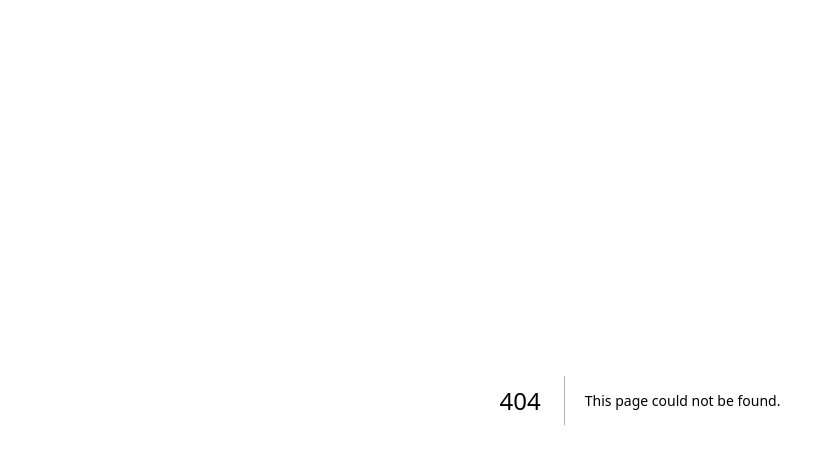
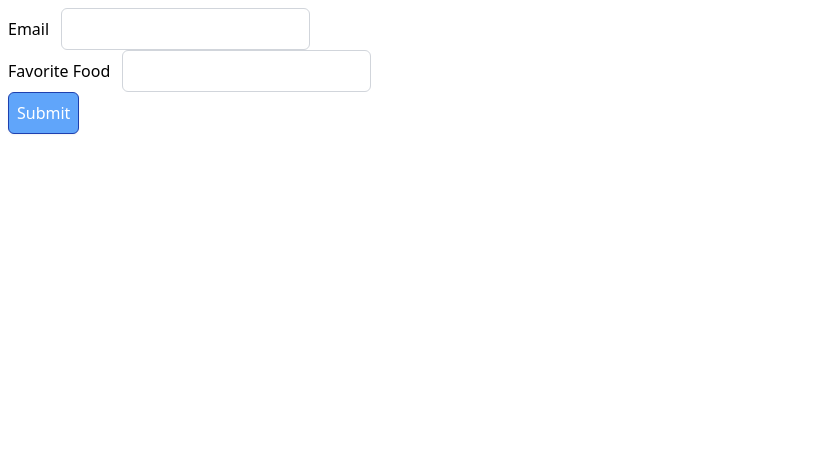
Before and after one commit to dallonf/react-hook-form-examples, a Next.js app: page /04-first-react-hook-form in a window 1280 px wide. Before the commit this address had no page. Shown: the top 464 px of the page, without its empty margins (0-835 px from the left). Built offline with nearby package versions, Linux system fonts and the light colour scheme.

Commit message:
Basic Hook Form

```diff
--- a/package.json
+++ b/package.json
@@ -20,6 +20,7 @@
     "postcss": "8.4.25",
     "react": "18.2.0",
     "react-dom": "18.2.0",
+    "react-hook-form": "^6.15.8",
     "tailwind-merge": "^1.13.2",
     "tailwindcss": "3.3.2",
     "typescript": "5.1.6"
--- a/src/pages/02-basic-form-validation.tsx
+++ b/src/pages/02-basic-form-validation.tsx
@@ -1,5 +1,6 @@
 import { Button } from "@/components/Button";
 import { Input } from "@/components/Input";
+import { EMAIL_REGEX } from "@/utils/validation";
 import clsx from "clsx";
 import { useState } from "react";
 
@@ -7,8 +8,6 @@ interface FormState {
   email: string;
   favoriteFood: string;
 }
-
-const EMAIL_REGEX = /^[A-Z0-9._%+-]+@[A-Z0-9.-]+\.[A-Z]{2,}$/i;
 
 export default function BasicFormPage() {
   const [formState, setFormState] = useState<FormState>({
--- a/src/pages/03-basic-form-performance.tsx
+++ b/src/pages/03-basic-form-performance.tsx
@@ -1,5 +1,6 @@
 import { Button } from "@/components/Button";
 import { Input } from "@/components/Input";
+import { findFirstNPrimes } from "@/utils/primes";
 import { useState } from "react";
 
 interface FormState {
@@ -55,21 +56,3 @@ export default function BasicFormPage() {
     </main>
   );
 }
-
-function findFirstNPrimes(n: number): number[] {
-  const primes = [];
-  let currentNumber = 2;
-  while (primes.length < n) {
-    if (isPrime(currentNumber)) primes.push(currentNumber);
-    currentNumber++;
-  }
-  return primes;
-}
-
-function isPrime(n: number): boolean {
-  if (n % 1 !== 0) return false; // only integers can be prime
-  for (let possibleFactor = n - 1; possibleFactor > 1; possibleFactor--) {
-    if (n % possibleFactor === 0) return false;
-  }
-  return true;
-}
--- /dev/null
+++ b/src/pages/04-first-react-hook-form.tsx
@@ -0,0 +1,43 @@
+import { useForm, SubmitHandler } from "react-hook-form";
+import { Button } from "@/components/Button";
+import { Input } from "@/components/Input";
+
+interface FormState {
+  email: string;
+  favoriteFood: string;
+}
+
+export default function BasicFormPage() {
+  const {
+    register,
+    handleSubmit,
+    errors: otherErrors,
+    formState: { errors },
+  } = useForm<FormState>();
+  const onSubmit: SubmitHandler<FormState> = (data) => {
+    return alert(JSON.stringify(data, null, 2));
+  };
+
+  return (
+    <main className="p-2">
+      <form onSubmit={handleSubmit(onSubmit)}>
+        <label htmlFor="email" className="mr-3">
+          Email
+        </label>
+        <Input type="text" id="email" name="email" ref={register} />
+        <br />
+        <label htmlFor="favoriteFood" className="mr-3">
+          Favorite Food
+        </label>
+        <Input
+          type="text"
+          id="favoriteFood"
+          name="favoriteFood"
+          ref={register}
+        />
+        <br />
+        <Button type="submit">Submit</Button>
+      </form>
+    </main>
+  );
+}
--- /dev/null
+++ b/src/utils/primes.ts
@@ -0,0 +1,17 @@
+export function findFirstNPrimes(n: number): number[] {
+  const primes = [];
+  let currentNumber = 2;
+  while (primes.length < n) {
+    if (isPrime(currentNumber)) primes.push(currentNumber);
+    currentNumber++;
+  }
+  return primes;
+}
+
+function isPrime(n: number): boolean {
+  if (n % 1 !== 0) return false; // only integers can be prime
+  for (let possibleFactor = n - 1; possibleFactor > 1; possibleFactor--) {
+    if (n % possibleFactor === 0) return false;
+  }
+  return true;
+}
--- /dev/null
+++ b/src/utils/validation.ts
@@ -0,0 +1 @@
+export const EMAIL_REGEX = /^[A-Z0-9._%+-]+@[A-Z0-9.-]+\.[A-Z]{2,}$/i;
```
Also changed, not shown: 1 other file (tests, documents, lock files or other folders).
